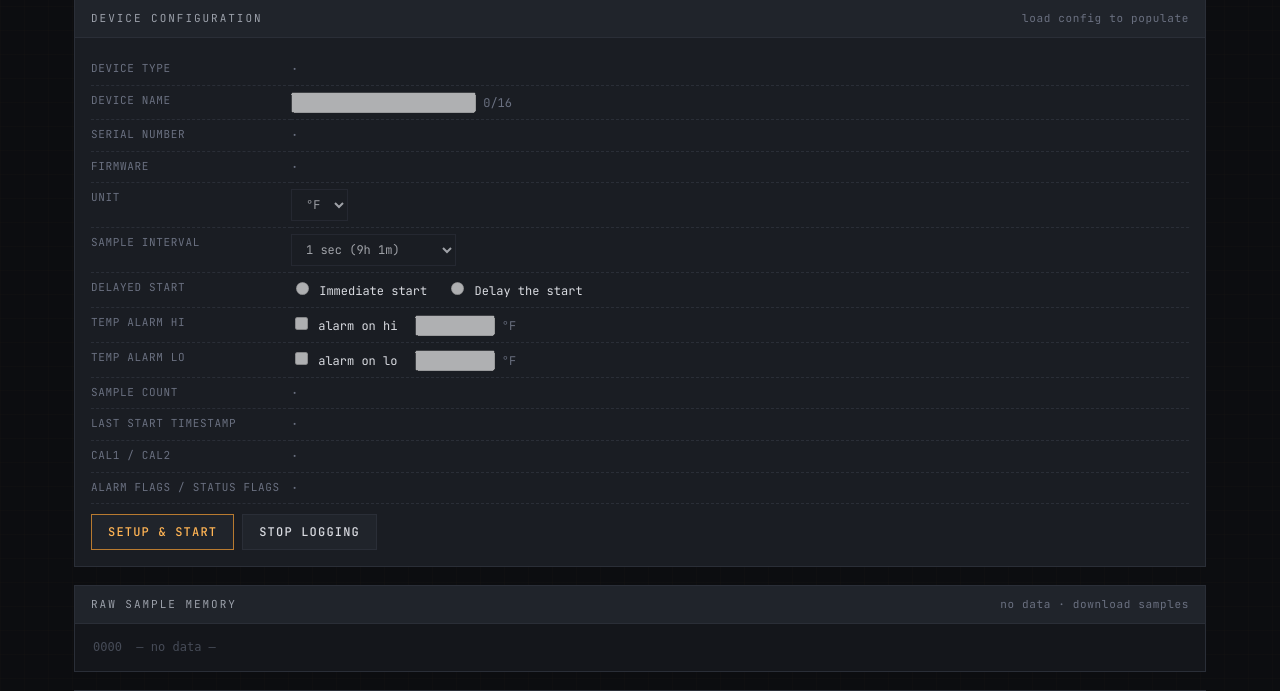
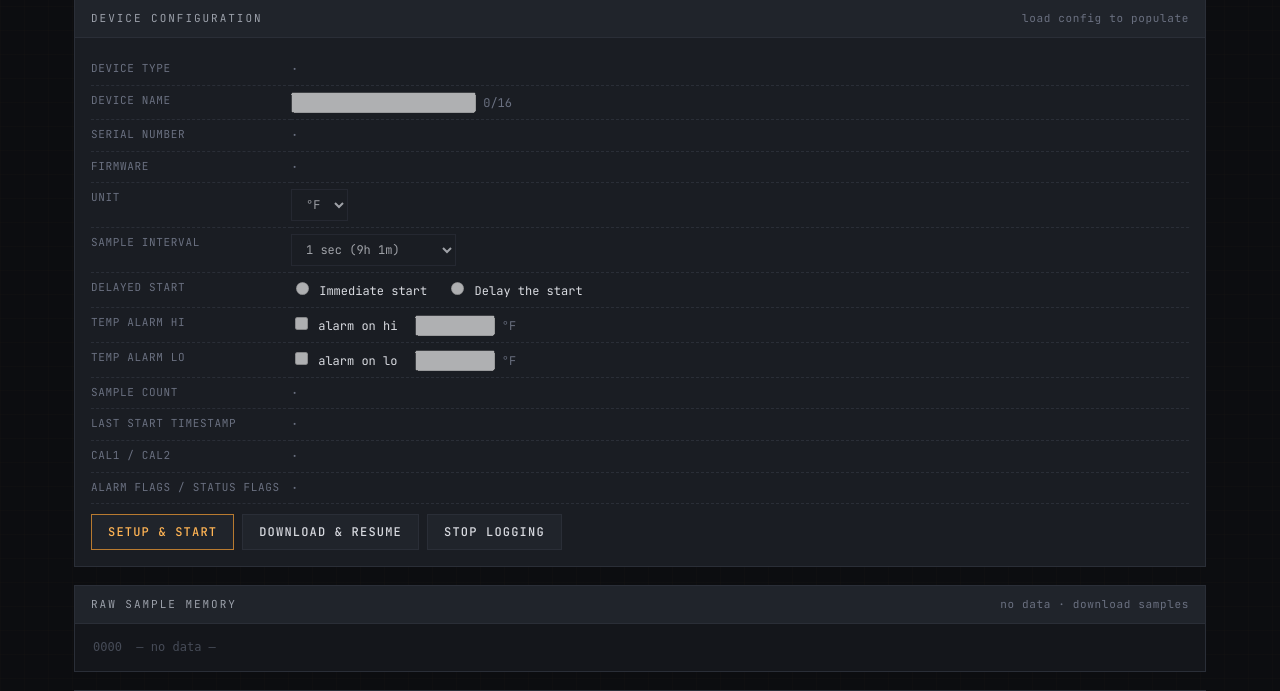
Before and after one commit to BrandonLewis/ganttwarrior-website, a Django app: template website/templates/pages/monitor.html in a window 1280 px wide. Shown: the part 546-1237 px from the top of the page. Run offline with Django 5.2, Linux system fonts and the light colour scheme; the template is opened without the code that fills it, so the values that code supplies are empty.

Commit message:
fix(monitor): Download & Resume — restore with 20s firmware-settling pause
Cross-capture analysis (cap 1, 2, 3) revealed the missing ingredient:
all three pcap references that successfully restart the device
post-download have a 15-22 second gap between the last preparation
operation and the setup-and-start save. EasyLog's wizard naturally
inserts that delay via human-typing-target-time UX. Our automated
flow rushed through the same wire sequence in milliseconds and the
firmware refused the save, leaving the device requiring a battery pull.

Restored Download & Resume with cap-3-matching pattern:
  Download → Load → 20s settling pause → Load → Save → Load.
The pause logs progress every 5s so the UI shows what's happening.

Also reverted the alarmFlags 2-7 mask in applyWorkflowDeltas — cap 2
(the cleanest "download + restart no battery pull" reference)
preserves alarmFlags=0x0F across the setup save. The previous mask
was based only on cap 3 (which had post-battery-pull state) and was
wrong for the typical mid-session case.

Co-Authored-By: Claude Opus 4.7 (1M context) <noreply@anthropic.com>

```diff
--- a/website/static/js/monitor-encoding.mjs
+++ b/website/static/js/monitor-encoding.mjs
@@ -179,29 +179,27 @@ export function applyWorkflowDeltas(payload, workflow, now) {
     throw new RangeError(`applyWorkflowDeltas: payload must be 256 bytes, got ${payload.length}`);
   }
   switch (workflow) {
-    case 'setup-and-start': {
-      // EasyLog (per pcap reference 2 frame 443 and reference 3 frame 422)
-      // writes startTimestamp = the TARGET wall-clock when logging will
-      // begin (= now + delayedStartSec). delayedStartSec was already
-      // spliced into the payload by buildEditedConfig — read it back here.
+    case 'setup-and-start':
+    case 'download-and-resume': {
+      // EasyLog (per pcap reference 2 frame 443) writes startTimestamp =
+      // the TARGET wall-clock when logging will begin (= now +
+      // delayedStartSec). delayedStartSec was already spliced into the
+      // payload by buildEditedConfig — read it back here.
       const dv = new DataView(payload.buffer, payload.byteOffset, payload.byteLength);
       const delaySec = dv.getUint32(0x18, true);
       const target = new Date(now.getTime() + delaySec * 1000);
       payload.set(encodeStartTimestamp(target), 0x12);
       payload[0x1e] = 0; payload[0x1f] = 0;
-      // Hard-set 0x21 to 0x01. EasyLog never preserves bit 1 across a
-      // host save: post-reset baseline can have bit 1 set ("session
-      // ended") which appears to block the firmware from honoring a new
-      // session if we leave it set. Reference 3 frame 422 wrote exactly
-      // 0x01 from a 0x02 baseline.
+      // Hard-set 0x21 to 0x01 — match EasyLog's setup save in references
+      // 2 frame 443 and 3 frame 422. The previous setBit(_, 0, true)
+      // approach left bit 1 set on a post-reset baseline (0x02), which
+      // appears to block the firmware from honoring a new session.
       payload[0x21] = 0x01;
-      // Clear alarmFlags bits 2-7. EasyLog's reference 3 frame 422 wrote
-      // alarmFlags = 0x03 from a 0x0F baseline — bits 2/3 appear to be
-      // firmware-set "alarm fired" indicators from the previous session
-      // and the firmware may refuse to begin a new session while they're
-      // set. We keep only bits 0/1 (alarmHi/Lo enable) which buildEditedConfig
-      // already set per the form's checkboxes.
-      payload[0x20] = payload[0x20] & 0x03;
+      // alarmFlags: do NOT mask bits 2-7. Reference 2 frame 443 (the
+      // capture that successfully downloads + restarts without a battery
+      // pull) preserved alarmFlags=0x0F across the setup save. Capture 3
+      // cleared bits 2-3 but its outcome was unclear; capture 2 is our
+      // source of truth for "download + restart works".
       break;
     }
     case 'stop-logging':
--- a/website/templates/pages/monitor.html
+++ b/website/templates/pages/monitor.html
@@ -435,6 +435,7 @@
 
       <div id="workflow-actions" hidden style="margin-top:10px;display:flex;gap:8px;flex-wrap:wrap">
         <button id="btn-setup-start" class="primary">Setup &amp; Start</button>
+        <button id="btn-download-resume">Download &amp; Resume</button>
         <button id="btn-stop-logging">Stop Logging</button>
         <button id="btn-discard" class="ghost" hidden>Discard changes</button>
       </div>
@@ -1258,13 +1259,52 @@ async function atomicReadOnly() {
   }
 }
 
-async function runWorkflow(label, workflow) {
+// Matches the firmware-settling pause observed in all three pcap captures
+// (cap 1: 15s, cap 2: 18.6s, cap 3: 22.5s) between the last preparation
+// op and the setup-and-start save. Without this gap the device refuses
+// to begin a new session post-download. The 20s default lands inside the
+// observed range; ticking output every 5s gives the user feedback.
+async function settlingPause(seconds) {
+  log(`  firmware settling — pausing ${seconds}s before setup save`, 'info');
+  for (let remaining = seconds; remaining > 0; remaining -= 5) {
+    if (remaining < seconds) log(`  settling… ${remaining}s remaining`, 'info');
+    await sleep(Math.min(5, remaining) * 1000);
+  }
+}
+
+async function runWorkflow(label, workflow, opts = {}) {
   if (!device) { log('not connected', 'warn'); return; }
   if (busy) { log('command in flight, wait', 'warn'); return; }
   if (!lastConfig?.raw) { log('load config first — need a baseline block', 'warn'); return; }
   log(`── ${label.toUpperCase()} ──`, 'cmd');
   setBusy(true);
   try {
+    if (opts.preDownload) {
+      // Pattern reverse-engineered from pcap reference 3 (which successfully
+      // restarts a sensor post-download without a battery pull):
+      //   Download → Load → ~20s pause → Load → Save (setup-and-start) → Load
+      // The pause is the critical ingredient that earlier attempts missed.
+      // EasyLog's wizard naturally has 15-22s of human-typing-target-time
+      // between the post-DL state and the setup save; the firmware appears
+      // to need that long to settle before it'll honor a new session save.
+      log('  step 1: download samples + CSV export', 'info');
+      await withCommandEnvelope('Download Samples', async () => {
+        await sendCmd(new Uint8Array([0x03, 0xFF, 0xFF]));
+        const buf = await readFramed();
+        lastSampleBytes = buf;
+        renderHexDump(buf);
+        decodeAndRender();
+      });
+      exportCsv();
+
+      log('  step 2: load config (observe post-download state)', 'info');
+      await loadConfigInner();
+
+      await settlingPause(20);
+
+      log('  step 3: load config (final pre-save read)', 'info');
+      await loadConfigInner();
+    }
     const edits = getCurrentEditState();
     const payload = buildEditedConfig(lastConfig.raw, edits);
     applyWorkflowDeltas(payload, workflow, new Date());
@@ -1290,6 +1330,8 @@ $('btn-clear-log').addEventListener('click', () => { logEl.innerHTML = ''; log('
 $('decoder').addEventListener('change', decodeAndRender);
 document.getElementById('btn-setup-start').addEventListener('click', () =>
   runWorkflow('Setup & Start', 'setup-and-start'));
+document.getElementById('btn-download-resume').addEventListener('click', () =>
+  runWorkflow('Download & Resume', 'download-and-resume', { preDownload: true }));
 document.getElementById('btn-stop-logging').addEventListener('click', () =>
   runWorkflow('Stop Logging', 'stop-logging'));
 document.getElementById('btn-discard').addEventListener('click', () => {
```
